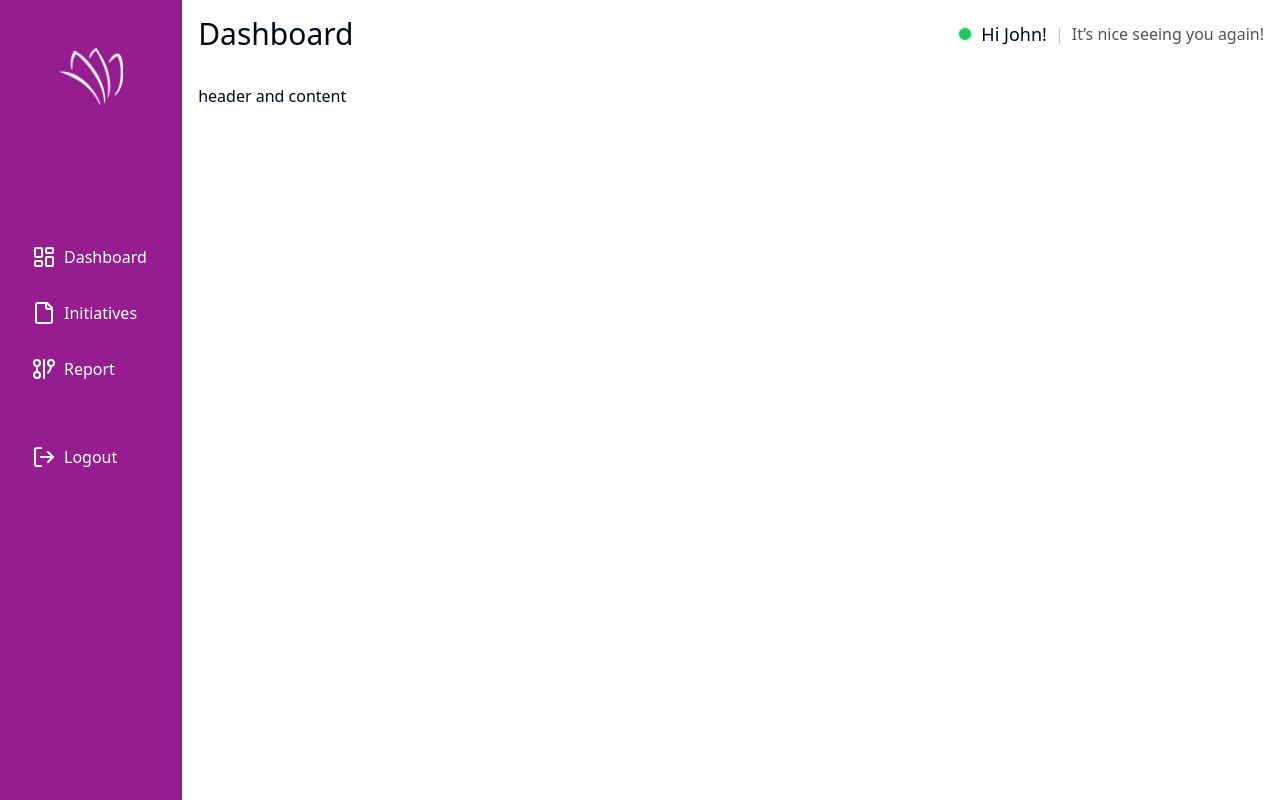
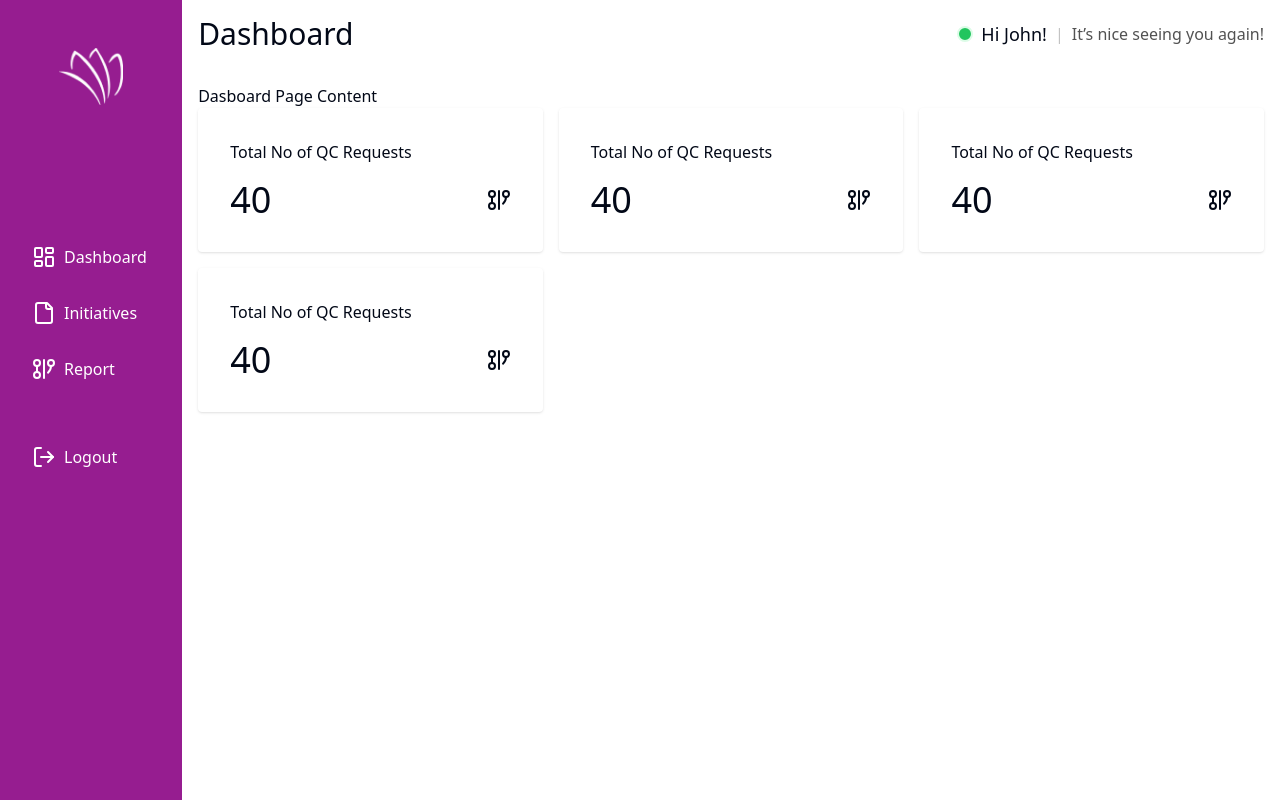
Before and after one commit to Lotus-Beta-Analytics/webdev_training_op_sp_pa, a React (Vite) app in the folder compliance_portal/: page /dashboard in a window 1280 px wide. Built offline with nearby package versions, Linux system fonts and the light colour scheme.

Commit message:
update: form logic and dashboard card

```diff
--- /dev/null
+++ b/compliance_portal/src/components/custom/DashboardCard/index.tsx
@@ -0,0 +1,25 @@
+import React from "react";
+
+interface DashboardCardProps {
+  title: string;
+  number: number;
+  icon: React.ReactNode; // TODO: improve this
+}
+
+const DashboardCard: React.FC<DashboardCardProps> = ({
+  title,
+  number,
+  icon,
+}) => {
+  return (
+    <div className="w-ful p-8 shadow rounded">
+      <p>{title}</p>
+      <div className="flex justify-between items-center pt-4">
+        <h2 className="text-4xl">{number}</h2>
+        {icon}
+      </div>
+    </div>
+  );
+};
+
+export default DashboardCard;
--- /dev/null
+++ b/compliance_portal/src/layout/index.tsx
@@ -0,0 +1,71 @@
+import React from "react";
+import logo from "@/assets/lban-logo_white.png";
+import { Link } from "react-router-dom";
+import {
+  File,
+  GitGraph,
+  LayoutDashboardIcon,
+  LogOutIcon,
+  LucideGitGraph,
+} from "lucide-react";
+// import logo from "../../../assets/lban-logo_white.png"
+
+const Layout = ({ children }) => {
+  return (
+    <div className="flex h-full">
+      {/* site navigation bar */}
+      <div className="flex flex-col bg-primary w-12-sm w-1/6 h-full items-center py-12">
+        <img src={logo} width={64} />
+        <nav className="flex flex-col gap-2 w-full text-white py-32">
+          <Link
+            to={"/dashboard"}
+            className="py-3 pl-8 hover:bg-[#FFFFFF42] hover:border-l-4"
+          >
+            <div className="flex gap-2 items-center">
+              <LayoutDashboardIcon /> Dashboard
+            </div>
+          </Link>
+          <Link
+            to={"/initiatives"}
+            className="py-3 pl-8 hover:bg-[#FFFFFF42] hover:border-l-4"
+          >
+            <div className="flex gap-2 items-center">
+              <File /> Initiatives
+            </div>
+          </Link>
+          <Link
+            to={"/report"}
+            className="py-3 pl-8 hover:bg-[#FFFFFF42] hover:border-l-4"
+          >
+            <div className="flex gap-2 items-center">
+              <LucideGitGraph /> Report
+            </div>
+          </Link>
+          <Link
+            to={"/"}
+            className="mt-8 py-3 pl-8 hover:bg-[#FFFFFF42] hover:border-l-4"
+          >
+            <div className="flex gap-2 items-center">
+              <LogOutIcon /> Logout
+            </div>
+          </Link>
+        </nav>
+      </div>
+      <div className="w-full p-4">
+        {/* site header */}
+        <div className="flex justify-between mb-8">
+          <h3 className="text-3xl font-medium">Dashboard</h3>
+          <div className="flex gap-2 items-center">
+            <div className="w-4 h-4 border-2 border-green-100 rounded-full bg-green-500"></div>
+            <h5 className="text-lg font-medium">Hi John!</h5>
+            <span className="text-[#0000003D]">|</span>
+            <p className="text-[#070707B2]">It’s nice seeing you again!</p>
+          </div>
+        </div>
+        <div className="">{children}</div>
+      </div>
+    </div>
+  );
+};
+
+export default Layout;
--- a/compliance_portal/src/modules/Home/index.tsx
+++ b/compliance_portal/src/modules/Home/index.tsx
@@ -1,4 +1,4 @@
-import React from "react";
+import React, { useState } from "react";
 import { Link, useNavigate } from "react-router-dom";
 import style from "./styles.module.scss";
 import { Button } from "@/components/ui/button";
@@ -23,6 +23,36 @@ import {
 const Home = () => {
   const navigate = useNavigate();
 
+  const [formData, setFormData] = useState({});
+
+  // TODO: use proper type for event
+  const handleChange = (event) => {
+    const { name, value } = event.target;
+
+    // const name = event.target.name;
+    // const value = event.target.value;
+
+    // console.log({ name, value });
+
+    setFormData({ ...formData, [name]: value });
+  };
+
+  // TODO: implement real authentication
+  const authenticateUser = async (data) => {
+    return true;
+
+    // const url = "http://testurl.com/login";
+    // const response: any = await fetch(url, {
+    //   method: "POST",
+    //   body: data,
+    // });
+
+    // return response?.isAuthenticated;
+    // TODO: add a pop up on successful login
+  };
+
+  // console.log({ formData });
+
   return (
     <div className={`${style.background} h-full flex gap-4 p-12 text-white`}>
       <div className="flex-1 flex flex-col gap-4 justify-center">
@@ -44,17 +74,24 @@ const Home = () => {
           <h4 className="text-lg">Please enter your login details.</h4>
           <form
             action=""
-            onSubmit={() => {
-              //TODO: show handling form data and submitting form Data
-              navigate("/dashboard");
+            onSubmit={(event) => {
+              event.preventDefault();
+              const isAuthenticated = authenticateUser(formData);
+              if (isAuthenticated) {
+                navigate("/dashboard");
+              }
             }}
+            // method=""
+            // TODO: url? for request
           >
             <div className="my-4">
               <Label htmlFor="email">Email</Label>
               <Input
                 id="email"
                 type="email"
+                name="email"
                 placeholder="Enter Your Email"
+                onChange={handleChange}
                 required
               />
             </div>
@@ -64,7 +101,9 @@ const Home = () => {
               <Input
                 id="password"
                 type="password"
+                name="password"
                 placeholder="Enter Your Password"
+                onChange={handleChange}
                 required
               />
             </div>
--- a/compliance_portal/src/modules/Staff/Dashboard/index.tsx
+++ b/compliance_portal/src/modules/Staff/Dashboard/index.tsx
@@ -8,63 +8,40 @@ import {
   LogOutIcon,
   LucideGitGraph,
 } from "lucide-react";
+import Layout from "@/layout";
+import DashboardCard from "@/components/custom/DashboardCard";
 // import logo from "../../../assets/lban-logo_white.png"
 
 const Dashboard = () => {
   return (
-    <div className="flex h-full">
-      {/* site navigation bar */}
-      <div className="flex flex-col bg-primary w-12-sm w-1/6 h-full items-center py-12">
-        <img src={logo} width={64} />
-        <nav className="flex flex-col gap-2 w-full text-white py-32">
-          <Link
-            to={"/dashboard"}
-            className="py-3 pl-8 hover:bg-[#FFFFFF42] hover:border-l-4"
-          >
-            <div className="flex gap-2 items-center">
-              <LayoutDashboardIcon /> Dashboard
-            </div>
-          </Link>
-          <Link
-            to={"/initiatives"}
-            className="py-3 pl-8 hover:bg-[#FFFFFF42] hover:border-l-4"
-          >
-            <div className="flex gap-2 items-center">
-              <File /> Initiatives
-            </div>
-          </Link>
-          <Link
-            to={"/report"}
-            className="py-3 pl-8 hover:bg-[#FFFFFF42] hover:border-l-4"
-          >
-            <div className="flex gap-2 items-center">
-              <LucideGitGraph /> Report
-            </div>
-          </Link>
-          <Link
-            to={"/"}
-            className="mt-8 py-3 pl-8 hover:bg-[#FFFFFF42] hover:border-l-4"
-          >
-            <div className="flex gap-2 items-center">
-              <LogOutIcon /> Logout
-            </div>
-          </Link>
-        </nav>
+    <Layout>
+      <h2>Dasboard Page Content</h2>
+
+      {/* card container */}
+      <div className="grid grid-cols-3 gap-4">
+        {/* card */}
+        <DashboardCard
+          title={"Total No of QC Requests"}
+          number={40}
+          icon={<GitGraph />}
+        />
+        <DashboardCard
+          title={"Total No of QC Requests"}
+          number={40}
+          icon={<GitGraph />}
+        />
+        <DashboardCard
+          title={"Total No of QC Requests"}
+          number={40}
+          icon={<GitGraph />}
+        />
+        <DashboardCard
+          title={"Total No of QC Requests"}
+          number={40}
+          icon={<GitGraph />}
+        />
       </div>
-      <div className="w-full p-4">
-        {/* site header */}
-        <div className="flex justify-between mb-8">
-          <h3 className="text-3xl font-medium">Dashboard</h3>
-          <div className="flex gap-2 items-center">
-            <div className="w-4 h-4 border-2 border-green-100 rounded-full bg-green-500"></div>
-            <h5 className="text-lg font-medium">Hi John!</h5>
-            <span className="text-[#0000003D]">|</span>
-            <p className="text-[#070707B2]">It’s nice seeing you again!</p>
-          </div>
-        </div>
-        header and content
-      </div>
-    </div>
+    </Layout>
   );
 };
 
```
